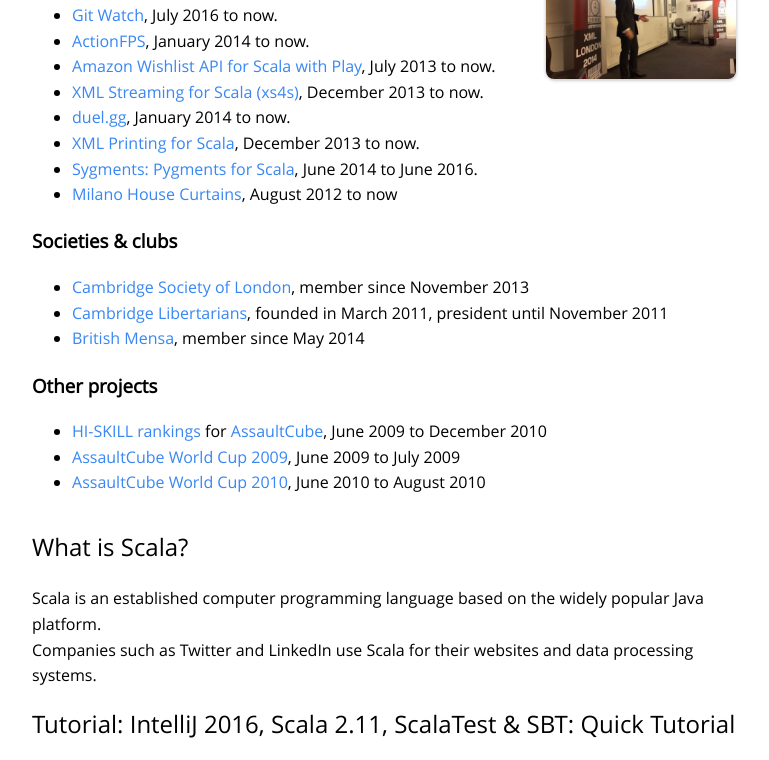
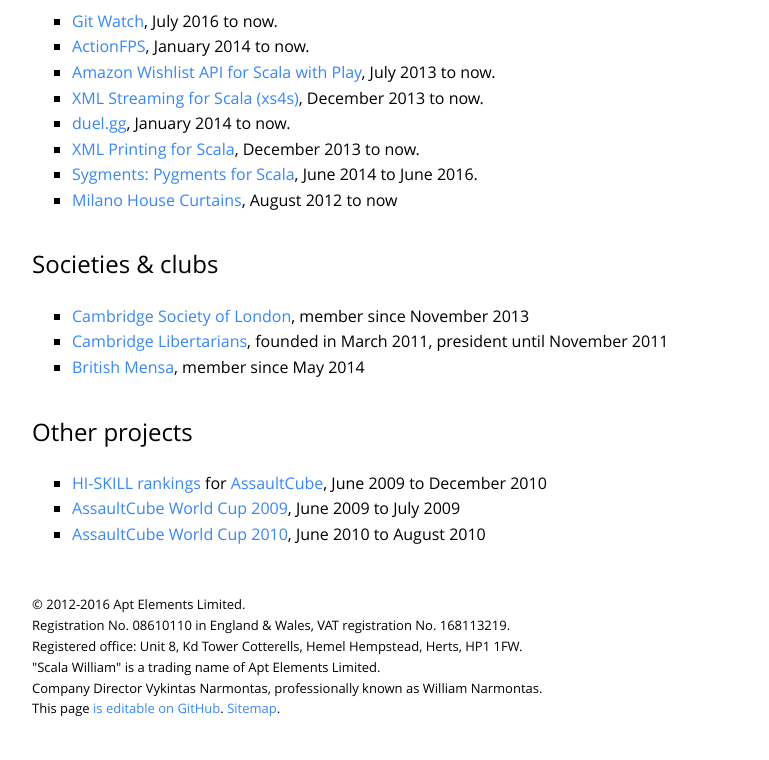
Before and after one commit to philicious/ScalaWilliam.com, a PHP site: page / in a window 1280 px wide. Shown: the part 1002-1762 px from the top of the page, without its empty margins (256-1025 px from the left). After the commit the page ends 1719 px from the top, so only its background shows below. Run offline with PHP 8.4, Linux system fonts and the light colour scheme.

Commit message:
Index now less cluttered.

```diff
--- a/index.php
+++ b/index.php
@@ -4,8 +4,6 @@ require(dirname(__FILE__).DIRECTORY_SEPARATOR."shared".DIRECTORY_SEPARATOR."rend
     <div class="section" id="william">
         <section class="slide">
             <span class="img"></span>
-
-            <h2><span class="q">&quot;</span>Scala William<span class="q">&quot;</span></h2>
 
             <p>I am an experienced software engineer specialising in <a href="http://scala-lang.org"
             target="_blank">Scala</a>.</p>
@@ -39,21 +37,25 @@ require(dirname(__FILE__).DIRECTORY_SEPARATOR."shared".DIRECTORY_SEPARATOR."rend
 </div>
 <br/>
 
-    <div class="section" id="projects">
-        <h2 id="talks">Talks</h2>
-        <ul>
-        <li><a href="http://xmllondon.com/2014/presentations/narmontas" target="_blank">XML Processing in Scala,
-                XML London 2014</a> (<a href="https://scala.contractors/xml_processing_in_scala.pdf"
-                                        target="_blank">PDF</a>), June 2014
-        </li>
-
-        <li><a href="https://www.youtube.com/watch?v=tsR0zc6kzRk" target="_blank">An Introduction to Scala</a>,
-            April 2014
-        </li></ul>
-        <h2>Projects</h2>
+    <div class="section" id="talks">
         <section class="slide">
             <span class="img"></span>
-            <h3>Open Source projects</h3>
+            <h2>Talks</h2>
+            <ul>
+                <li><a href="/1607/quick-scala-tutorial/">YouTube Tutorial: IntelliJ 2016, Scala 2.11, ScalaTest & SBT: Quick Tutorial</a>, July 2016</li>
+                <li><a href="/1406/xml-processing-in-scala/" target="_blank">Talk, PDF, SlideShare, YouTube: XML Processing in Scala,
+                        XML London 2014</a>, June 2014
+                </li>
+
+                <li><a href="/1404/an-introduction-to-scala/" target="_blank">Talk, SlideShare, YouTube: An Introduction to Scala</a>,
+                    April 2014
+                </li></ul>
+        </section>
+    </div>
+
+    <div class="section" id="os-projects">
+        <section class="slide">
+            <h2>Open Source projects</h2>
             <ul id="os-projects-list">
                 <li><a href="https://git.watch/" target="_blank">Git Watch</a>, July 2016 to now.</li>
                 <li><a target="_blank" href="https://github.com/ScalaWilliam/ActionFPS">ActionFPS</a>,
@@ -78,7 +80,11 @@ require(dirname(__FILE__).DIRECTORY_SEPARATOR."shared".DIRECTORY_SEPARATOR."rend
                     2012 to now
                 </li>
             </ul>
-            <h3>Societies &amp; clubs</h3>
+        </section>
+    </div>
+    <div class="section" id="soc-clubs">
+        <section class="slide">
+            <h2>Societies &amp; clubs</h2>
             <ul id="societies-clubs">
 	        <li><a href="http://www.camsoclon.org/" target="_blank">Cambridge Society of London</a>,
 	        member since November 2013</li>
@@ -87,8 +93,11 @@ require(dirname(__FILE__).DIRECTORY_SEPARATOR."shared".DIRECTORY_SEPARATOR."rend
                 </li>
                 <li><a href="http://mensa.org.uk/" target="_blank">British Mensa</a>, member since May 2014</li>
             </ul>
-
-            <h3>Other projects</h3>
+        </section>
+    </div>
+    <div class="section" id="other-projects">
+        <section class="slide">
+            <h2>Other projects</h2>
             <ul id="projects-list">
                 <li><a href="http://hi-skill.us/" target="_blank">HI-SKILL rankings</a> for <a
                             href="http://assault.cubers.net/" target="_blank">AssaultCube</a>, June 2009 to December 2010
@@ -102,42 +111,4 @@ require(dirname(__FILE__).DIRECTORY_SEPARATOR."shared".DIRECTORY_SEPARATOR."rend
             </ul>
         </section>
     </div>
-    <div class="section" id="scala">
-        <section class="slide">
-            <h2>What is Scala?</h2>
-
-            <p>Scala is an established computer programming language based on the widely popular Java platform.<br/>
-            Companies such as Twitter and LinkedIn use Scala for their websites and data processing systems.</p>
-        </section>
-    </div>
-    <section class="video">
-
-    	<h2>Tutorial: IntelliJ 2016, Scala 2.11, ScalaTest &amp; SBT: Quick Tutorial</h2>
-        <iframe id="video" width="640" height="360" src="//www.youtube-nocookie.com/embed/A2w8kBA22vo?rel=0"
-                frameborder="0" allowfullscreen></iframe>
-                <p class="permalink"><a href="/1607/quick-scala-tutorial/">Permalink</a></p>
-
-
-    </section>
-
-    <section class="video">
-        <h2>Talk &amp; paper: <a href="http://xmllondon.com/2014/presentations/narmontas/" target="_blank">XML
-                Processing in Scala at XML London 2014</a></h2>
-
-        <p>Produced <a href="https://scala.contractors/xml_processing_in_scala.pdf">the paper</a> with <a
-                href="http://felstar.com/" target="_blank">Dino Fancellu</a> and presented it at the XML London 2014
-            conference.</p>
-        <iframe id="video" width="640" height="360" src="//www.youtube-nocookie.com/embed/sgDmXU5NHXU?rel=0"
-                frameborder="0" allowfullscreen></iframe>
-                <p class="permalink"><a href="/1406/xml-processing-in-scala/">Permalink</a></p>
-    </section>
-    <br/>
-    <section class="video">
-        <h2>Talk: An Introduction to Scala</h2>
-
-        <p>March - April 2014, City of London</p>
-        <iframe id="video" width="640" height="360" src="//www.youtube-nocookie.com/embed/tsR0zc6kzRk?rel=0"
-                frameborder="0" allowfullscreen></iframe>
-                <p class="permalink"><a href="/1404/an-introduction-to-scala/">Permalink</a></p>
-    </section>
 <?php echo $foot;
--- a/shared/default.css
+++ b/shared/default.css
@@ -173,7 +173,7 @@ margin-right:auto;
 .section#william .slide .img {
 background-image:url('/index/images/headshot-junefourteen.jpg');
 }
-.section#projects .slide .img {
+.section#talks .slide .img {
   background-image: url('/index/images/xmllondon-talk.jpeg');
 }
 .section .slide .img {
@@ -211,6 +211,10 @@ p.permalink {
 	font-size:0.7em;
 }
 
+    ul {
+      list-style-type: square;
+    }
+
 
 .testimonials {
   height:12em;
```
